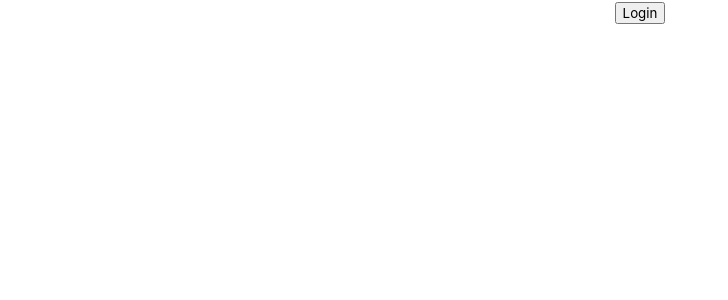
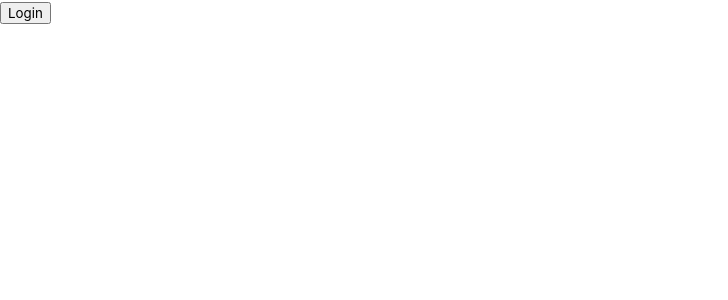
Before and after one commit to ZolarV/my-static-web-app, a React (Create React App) app in the folder react-app/: page / in a window 1280 px wide. Shown: the top 300 px of the page, without its empty margins (0-728 px from the left). Built offline with nearby package versions, Linux system fonts and the light colour scheme.

Commit message:
i have no idea

```diff
--- a/react-app/src/App.js
+++ b/react-app/src/App.js
@@ -61,13 +61,8 @@ class App extends Component {
 
   render() {
     return (
-
-
-
-
-
-      <div className="parent">
-          <div className="form_login">
+      <div className="App">
+          <div className="App-header">
             {
               this.state.isAuthenticated ?
               <p>
@@ -81,8 +76,8 @@ class App extends Component {
               </Suspense>
               </p>:
               <p>
-                 <div className="parent">
-                  <div className="form_login">
+                 <div className="App-parent">
+                  <div className="App-form_login">
                     <button onClick={() => this.login()}>Login</button>
                   </div>
                 </div>
--- a/react-app/src/styles.scss
+++ b/react-app/src/styles.scss
@@ -31,11 +31,11 @@ $shade-light: #fafafa;
   }
 }
 
-.parent {
+parent {
   display: table;
   width: 100%;
 }
-.form_login {
+form_login {
   display: table-cell;
   text-align: center;
   vertical-align: middle;
```
